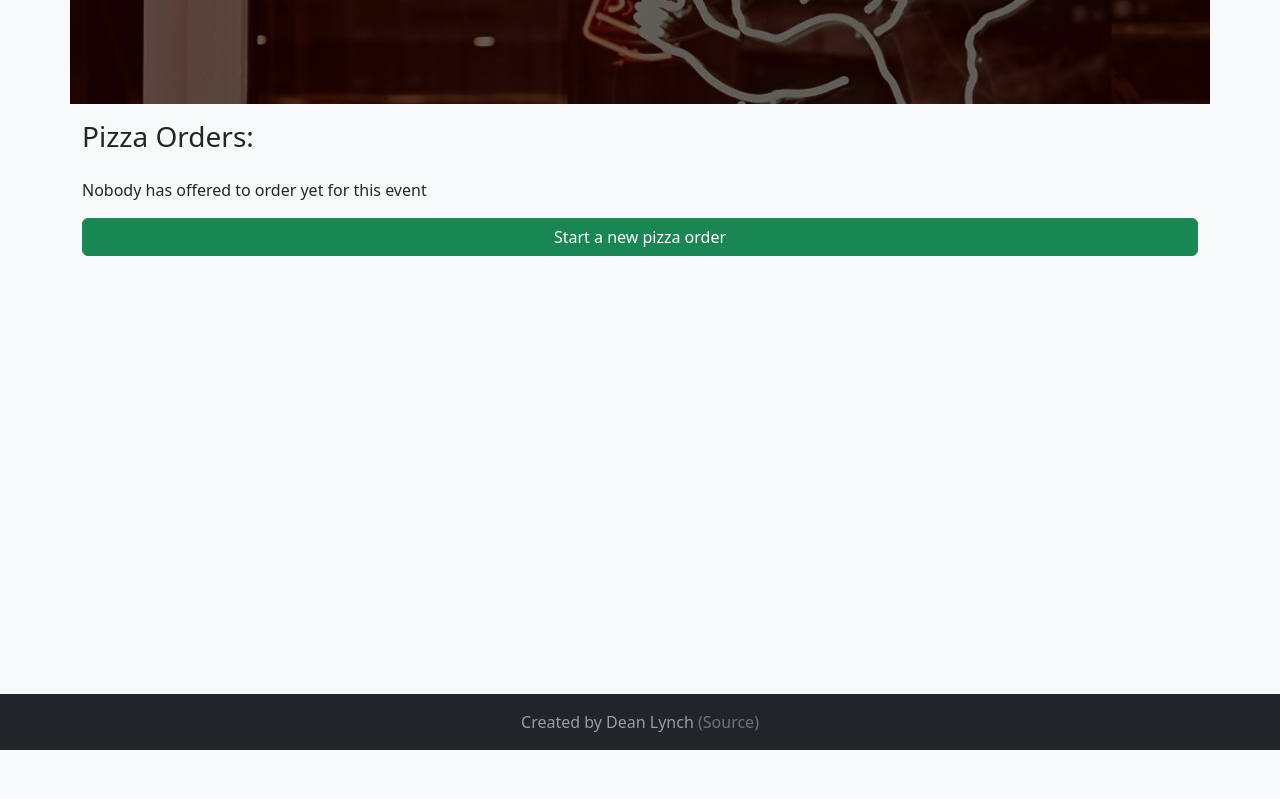
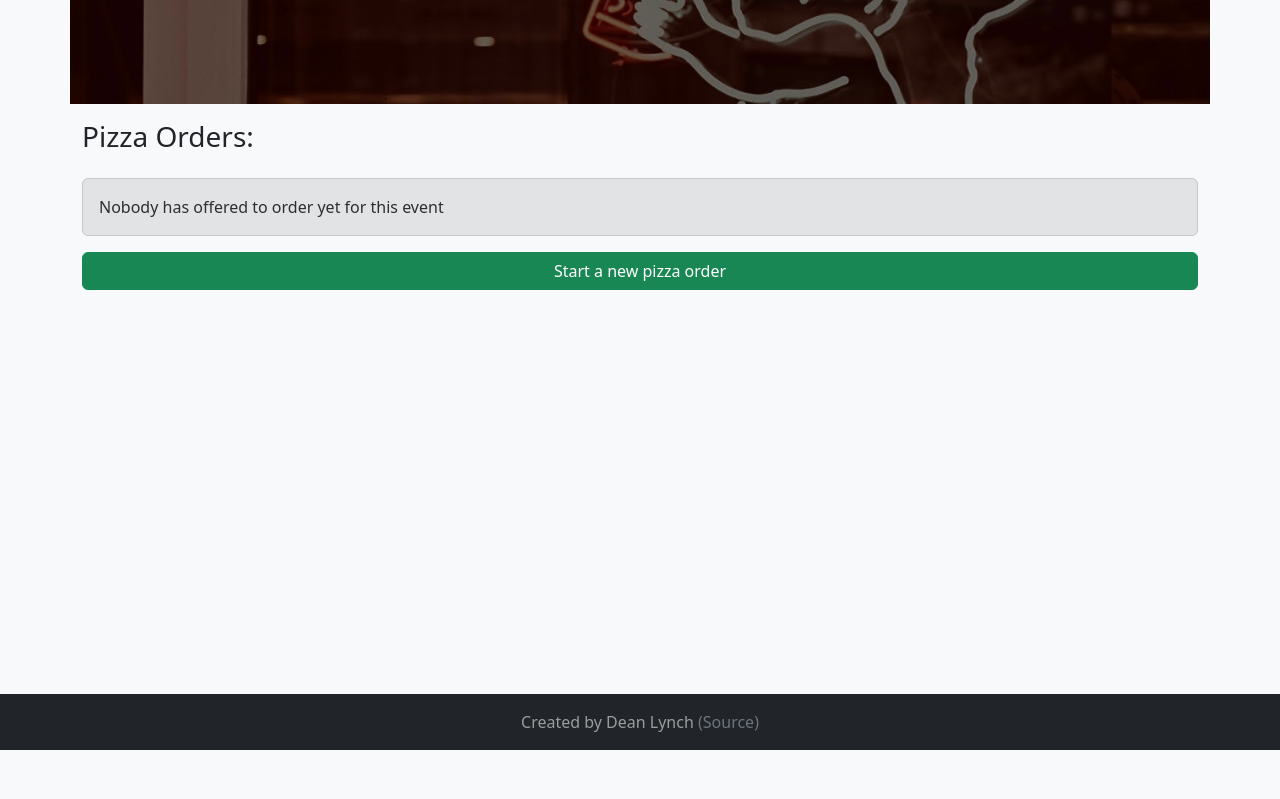
Before and after one commit to lynchdean/pizzapool, a Django app: template events/templates/events/event_detail.html in a window 1280 px wide. Shown: the part 50-849 px from the top of the page. Run offline with Django 5.2, Linux system fonts and the light colour scheme; the template is opened without the code that fills it, so the values that code supplies are empty; some libraries are stand-ins or nearby versions.

Commit message:
Add alert style for no orders message

```diff
--- a/events/templates/events/event_detail.html
+++ b/events/templates/events/event_detail.html
@@ -93,7 +93,9 @@
 
     {% endfor %}
     {% else %}
-    <p>Nobody has offered to order yet for this event</p>
+    <div class="alert alert-secondary" role="alert">
+        Nobody has offered to order yet for this event
+    </div>
     {% endif %}
 
     <div class="d-grid">
```
